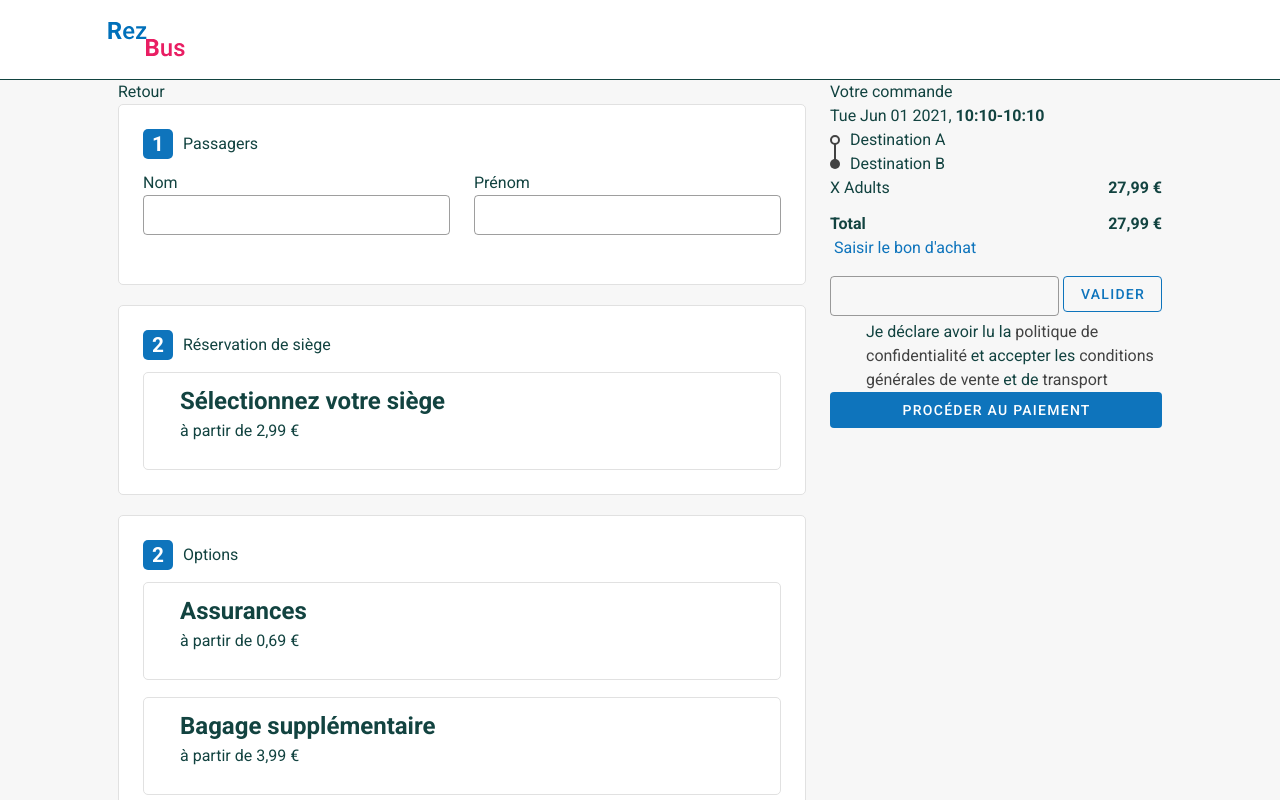
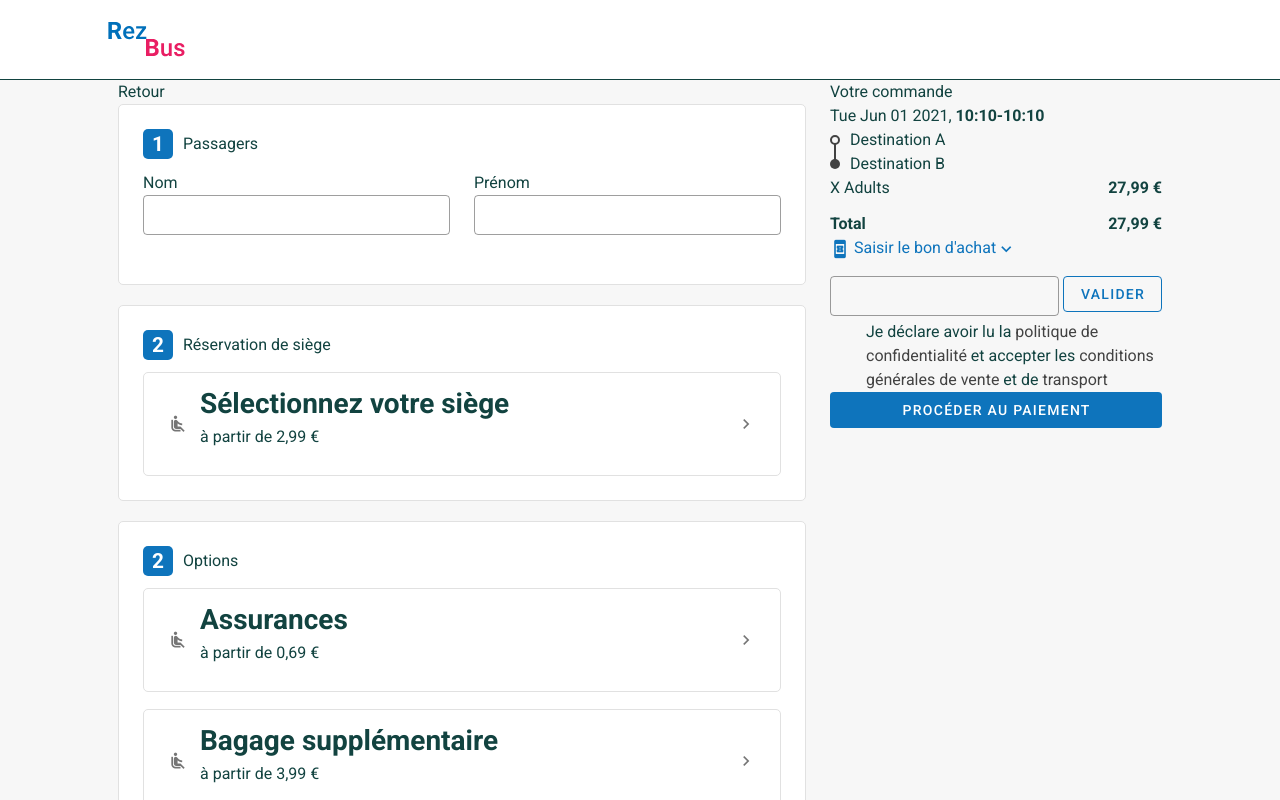
Before and after one commit to whoismuktar/rez-bus, a Vue app: page /checkout in a window 1280 px wide. Shown: the top 800 px of the page. Built offline with nearby package versions, Linux system fonts and the light colour scheme.

Commit message:
update icons and app titles

```diff
--- a/src/views/404.vue
+++ b/src/views/404.vue
@@ -4,7 +4,7 @@
       style="height: 100vh"
       class="d-flex flex-column justify-center align-center"
     >
-      <h2 class="text-center"><b>404</b></h2>
+      <h2 class="app-title text-center"><b>404</b></h2>
     </div>
   </div>
 </template>
--- a/src/views/checkout.vue
+++ b/src/views/checkout.vue
@@ -50,15 +50,15 @@
 
             <div class="selection-wrapper" @click="modalActive">
               <div class="d-flex">
-                <v-icon large>mdi-seat-recline-extra</v-icon>
+                <v-icon>airline_seat_recline_normal</v-icon>
                 <div class="ml-3">
-                  <h2>Sélectionnez votre siège</h2>
+                  <h2 class="app-title">Sélectionnez votre siège</h2>
                   <p>à partir de 2,99 €</p>
                 </div>
 
                 <v-spacer></v-spacer>
 
-                <v-icon>mdi-chevron-right</v-icon>
+                <v-icon>chevron_right</v-icon>
               </div>
             </div>
           </div>
@@ -74,29 +74,29 @@
 
             <div class="selection-wrapper" @click="modalActive">
               <div class="d-flex">
-                <v-icon large>mdi-seat-recline-extra</v-icon>
+                <v-icon large>airline_seat_recline_normal</v-icon>
                 <div class="ml-3">
-                  <h2>Assurances</h2>
+                  <h2 class="app-title">Assurances</h2>
                   <p>à partir de 0,69 €</p>
                 </div>
 
                 <v-spacer></v-spacer>
 
-                <v-icon>mdi-chevron-right</v-icon>
+                <v-icon>chevron_right</v-icon>
               </div>
             </div>
 
             <div class="selection-wrapper" @click="modalActive">
               <div class="d-flex">
-                <v-icon large>mdi-seat-recline-extra</v-icon>
+                <v-icon large>airline_seat_recline_normal</v-icon>
                 <div class="ml-3">
-                  <h2>Bagage supplémentaire</h2>
+                  <h2 class="app-title">Bagage supplémentaire</h2>
                   <p>à partir de 3,99 €</p>
                 </div>
 
                 <v-spacer></v-spacer>
 
-                <v-icon>mdi-chevron-right</v-icon>
+                <v-icon>chevron_right</v-icon>
               </div>
             </div>
 
@@ -105,12 +105,12 @@
               <div class="d-flex align-start">
                 <v-icon large>mdi-leaf</v-icon>
                 <div class="mt-n1 ml-3">
-                  <h2>Bagage supplémentaire</h2>
+                  <h2 class="app-title">Bagage supplémentaire</h2>
                   <p>à partir de 3,99 €</p>
                 </div>
               </div>
               <v-spacer></v-spacer>
-              <v-icon>mdi-chevron-right</v-icon>
+              <v-icon>chevron_right</v-icon>
             </div>
           </div>
         </div>
@@ -235,9 +235,9 @@
           <!-- Coupon -->
           <div class="sub-coupon primary--text">
             <p @click="slideCoupon" class="slideCoupon">
-              <v-icon color="primary">mdi-ticket</v-icon>
+              <v-icon color="primary">book_online</v-icon>
               <span> Saisir le bon d'achat</span>
-              <v-icon color="primary">mdi-chevron-down</v-icon>
+              <v-icon color="primary">expand_more</v-icon>
             </p>
             <div class="d-flex">
               <v-text-field
--- a/src/views/registration.vue
+++ b/src/views/registration.vue
@@ -68,7 +68,7 @@
               v-model="password"
               outlined
               hide-details
-              :append-icon="show1 ? 'mdi-eye' : 'mdi-eye-off'"
+              :append-icon="show1 ? 'visibility' : 'visibility_off'"
               :rules="[rules.required]"
               :type="show1 ? 'text' : 'password'"
               @click:append="show1 = !show1"
@@ -84,7 +84,7 @@
               v-model="confirmPassword"
               outlined
               hide-details
-              :append-icon="show2 ? 'mdi-eye' : 'mdi-eye-off'"
+              :append-icon="show2 ? 'visibility' : 'visibility_off'"
               :type="show1 ? 'text' : 'password'"
               @paste.prevent
               @click:append="show2 = !show2"
--- a/src/views/searchTrip.vue
+++ b/src/views/searchTrip.vue
@@ -32,10 +32,13 @@
                     v-model="query.from"
                     dense
                     outlined
-                    prepend-inner-icon="mdi-map-marker"
-                    append-icon="mdi-swap-horizontal"
+                    append-icon="swap_horiz"
                     class="join-input-left route-from"
-                  ></v-text-field>
+                  >
+                    <template slot="prepend-inner-icon">
+                      <i class="material-icons-outlined"> power </i>
+                    </template>
+                  </v-text-field>
                 </div>
 
                 <div>
@@ -44,7 +47,7 @@
                     v-model="query.to"
                     dense
                     outlined
-                    prepend-inner-icon="mdi-map-marker"
+                    prepend-inner-icon="location_on"
                     class="join-input-last route-to"
                   ></v-text-field>
                 </div>
@@ -63,7 +66,7 @@
                     <v-text-field
                       :value="query.rideDate"
                       placeholder="Pick a date"
-                      prepend-inner-icon="mdi-calendar"
+                      prepend-inner-icon="date_range"
                       persistent-hint
                       dense
                       outlined
@@ -98,7 +101,7 @@
                   <template v-slot:activator="{ on, attrs }">
                     <v-btn
                       outlined
-                      append-inner-icon="mdi-map-marker"
+                      append-inner-icon="location_on"
                       class="
                         parentWidth
                         gen-button
@@ -113,46 +116,46 @@
                         {{ query.bike_slot }} Vélos</span
                       >
                       <div class="text-right">
-                        <v-icon right>mdi-chevron-down</v-icon>
+                        <v-icon right>expand_more</v-icon>
                       </div>
                     </v-btn>
                   </template>
                   <div class="chooseDetails-board def-section mb-0">
                     <div class="chooseDetails-layer">
                       <div class="chooseDetails-text">
-                        <h2>Adultes</h2>
+                        <h2 class="app-title">Adultes</h2>
                         <div>à partir de 16 ans</div>
                       </div>
                       <div class="chooseDetails-action">
                         <v-btn depressed plain small :ripple="false">
-                          <v-icon>mdi-minus</v-icon>
+                          <v-icon>remove</v-icon>
                         </v-btn>
                         <span class="persons-qty">3</span>
                         <v-btn depressed plain small :ripple="false">
-                          <v-icon>mdi-plus</v-icon>
+                          <v-icon>add</v-icon>
                         </v-btn>
                       </div>
                     </div>
 
                     <div class="chooseDetails-layer">
                       <div class="chooseDetails-text">
-                        <h2>Enfants</h2>
+                        <h2 class="app-title">Enfants</h2>
                         <div>de 0 à 15 ans</div>
                       </div>
                       <div class="chooseDetails-action">
                         <v-btn depressed plain small :ripple="false">
-                          <v-icon>mdi-minus</v-icon>
+                          <v-icon>remove</v-icon>
                         </v-btn>
                         <span class="persons-qty">3</span>
                         <v-btn depressed plain small :ripple="false">
-                          <v-icon>mdi-plus</v-icon>
+                          <v-icon>add</v-icon>
                         </v-btn>
                       </div>
                     </div>
 
                     <div class="chooseDetails-layer">
                       <div class="chooseDetails-text">
-                        <h2>Vélos</h2>
+                        <h2 class="app-title">Vélos</h2>
                         <div>
                           Les vélos électriques ne sont pas autorisés dans les
                           bus.
@@ -160,11 +163,11 @@
                       </div>
                       <div class="chooseDetails-action">
                         <v-btn depressed plain small :ripple="false">
-                          <v-icon>mdi-minus</v-icon>
+                          <v-icon>remove</v-icon>
                         </v-btn>
                         <span class="persons-qty">1</span>
                         <v-btn depressed plain small :ripple="false">
-                          <v-icon>mdi-plus</v-icon>
+                          <v-icon>add</v-icon>
                         </v-btn>
                       </div>
                     </div>
@@ -400,8 +403,8 @@
               </div>
             </div>
 
-            <div class="def-section py-3">
-              <v-icon>mdi-information-outline</v-icon>
+            <div class="def-section py-3 d-flex align-center">
+              <i class="material-icons-outlined mr-1"> info </i>
               <span
                 >Veuillez consulter les
                 <router-link to="#">
@@ -470,29 +473,29 @@
                   <div class="d-flex align-center justify-space-between mt-4">
                     <div>
                       <div v-if="station.tripType == 'direct'">
-                        <v-icon class="icon-outlined">mdi-bus</v-icon>
+                        <v-icon class="icon-outlined">directions_bus</v-icon>
                         <span class="mx-1">Direct</span>
-                        <v-icon>mdi-chevron-down</v-icon>
+                        <v-icon>expand_more</v-icon>
                       </div>
 
                       <div v-else class="d-flex align-center">
                         <div>
-                          <v-icon class="icon-outlined">mdi-bus</v-icon>
+                          <v-icon class="icon-outlined">directions_bus</v-icon>
                           <v-icon class="icon-outlined tiny mx-n2">
-                            mdi-chevron-right
+                            chevron_right
                           </v-icon>
-                          <v-icon class="icon-outlined">mdi-bus</v-icon>
+                          <v-icon class="icon-outlined">directions_bus</v-icon>
                         </div>
                         <span class="mx-1">1 Corresp.</span>
-                        <v-icon>mdi-chevron-down</v-icon>
+                        <v-icon>expand_more</v-icon>
                       </div>
                     </div>
 
                     <div class="d-flex justify-self-end">
                       <div v-if="station.isUtilityActive">
-                        <v-icon>mdi-wifi</v-icon>
-                        <v-icon>mdi-power-socket</v-icon>
-                        <v-icon>mdi-spray</v-icon>
+                        <v-icon>wifi</v-icon>
+                        <i class="material-icons-outlined"> power </i>
+                        <i class="material-icons-outlined"> sanitizer </i>
                       </div>
 
                       <div
@@ -516,11 +519,11 @@
                       justify-space-between
                     "
                   >
-                    <h1 class="fareCost">
+                    <h2 class="app-title fareCost">
                       <span>{{ station.fare.toString().split(".")[0] }}</span>
                       <sup>,{{ station.fare.toString().split(".")[1] }}</sup>
                       <span class="currency">€</span>
-                    </h1>
+                    </h2>
                     <v-btn depressed color="primary" class="gen-button">
                       Réserver
                       {{ parseInt(query.adult) + parseInt(query.children) }}
```
Also changed, not shown: src/components/transactionSummary.vue (+5 -7 lines).
